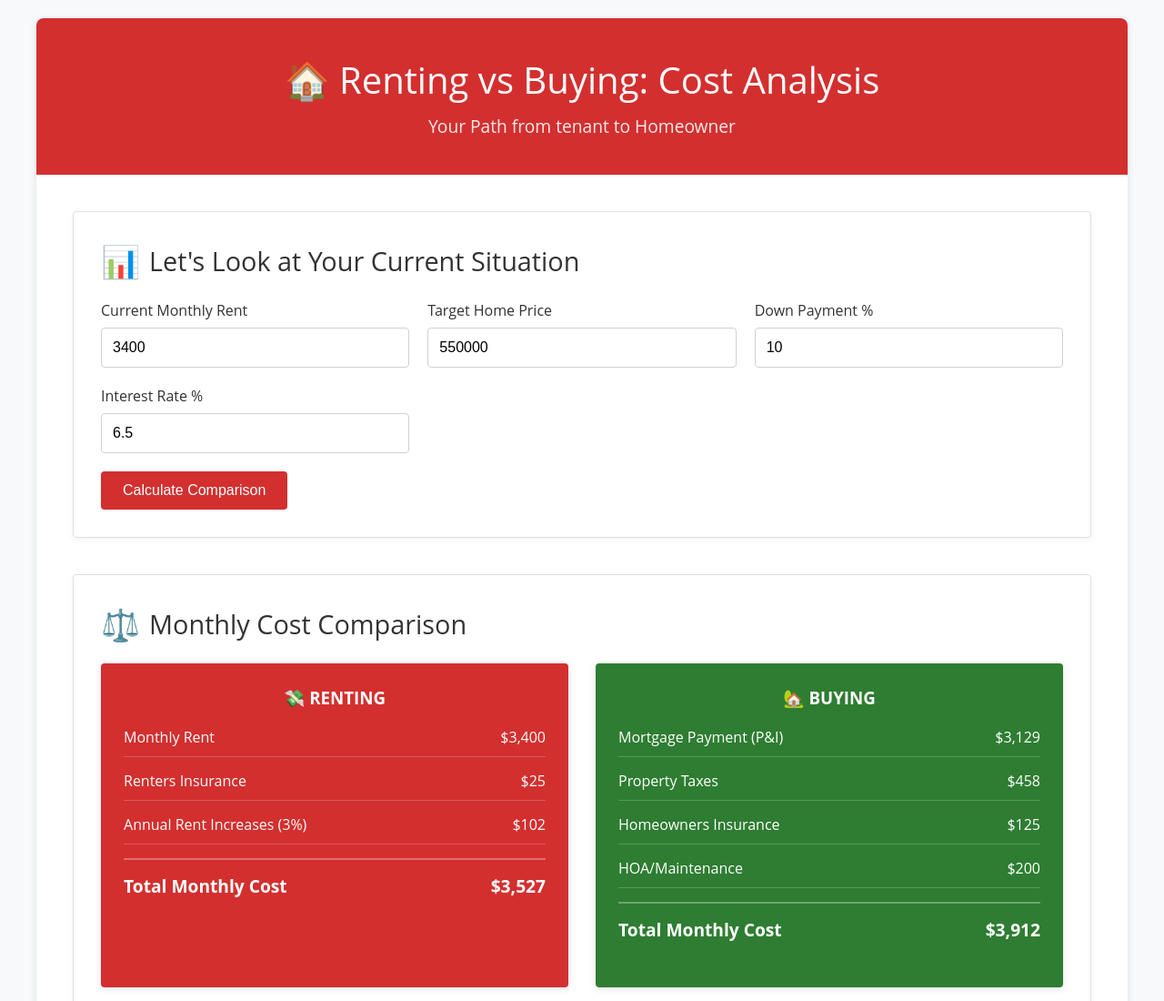
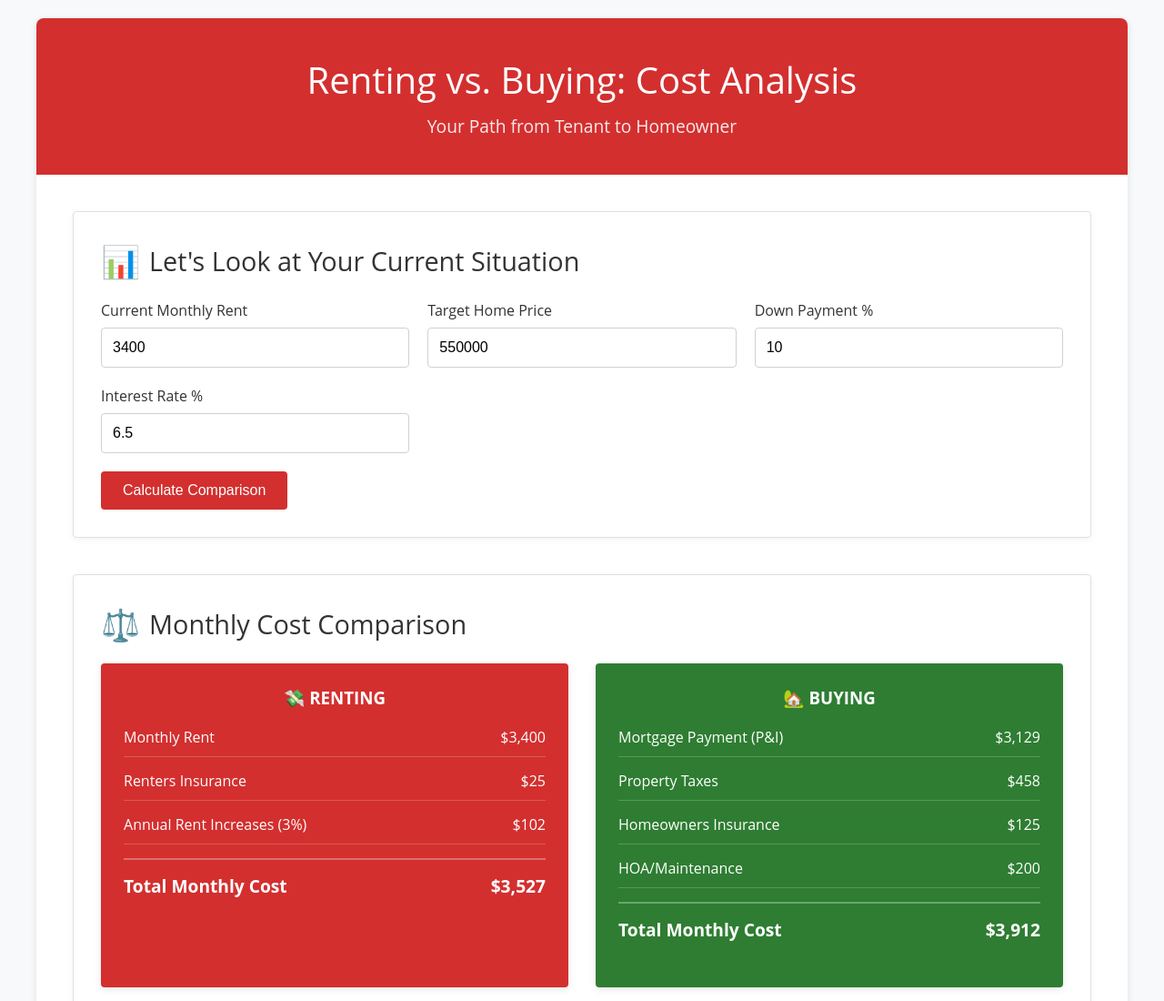
Before and after one commit to JavaG23/kw, a plain HTML site: page index.html in a window 1280 px wide. Shown: the top 1100 px of the page at 91% size. Drawn offline with Linux system fonts and the light colour scheme.

Commit message:
minor changes

```diff
--- a/index.html
+++ b/index.html
@@ -263,8 +263,8 @@
 <body>
     <div class="container">
         <div class="header">
-            <h1>🏠 Renting vs Buying: Cost Analysis</h1>
-            <p>Your Path from tenant to Homeowner</p>
+            <h1>Renting vs. Buying: Cost Analysis</h1>
+            <p>Your Path from Tenant to Homeowner</p>
         </div>
 
         <div class="content">
```
